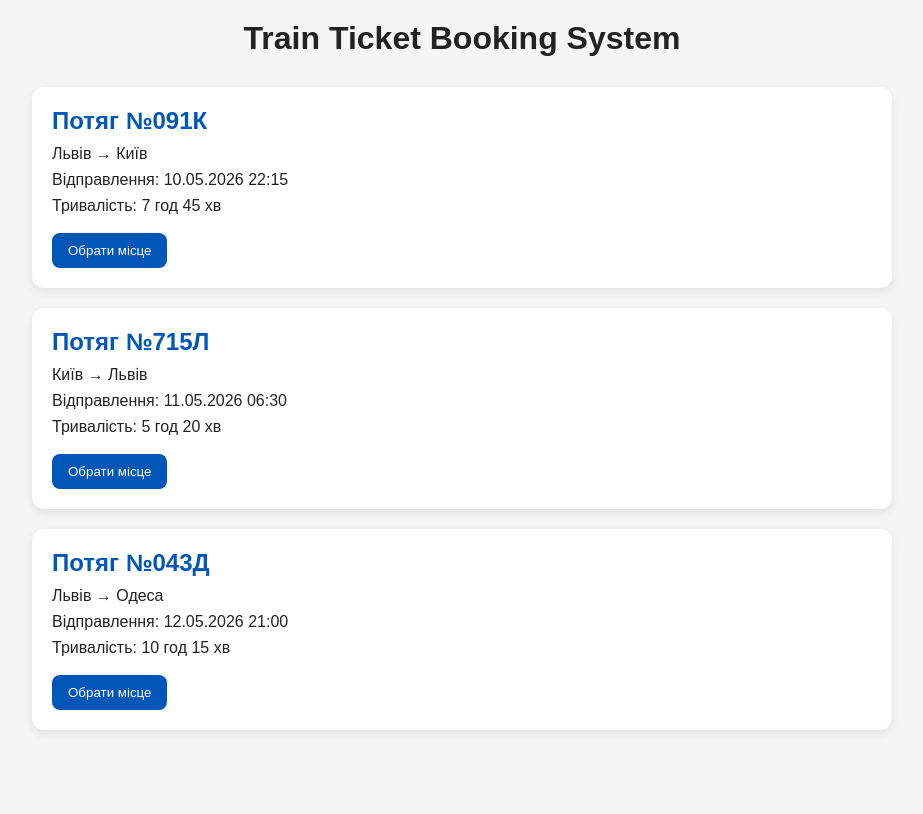
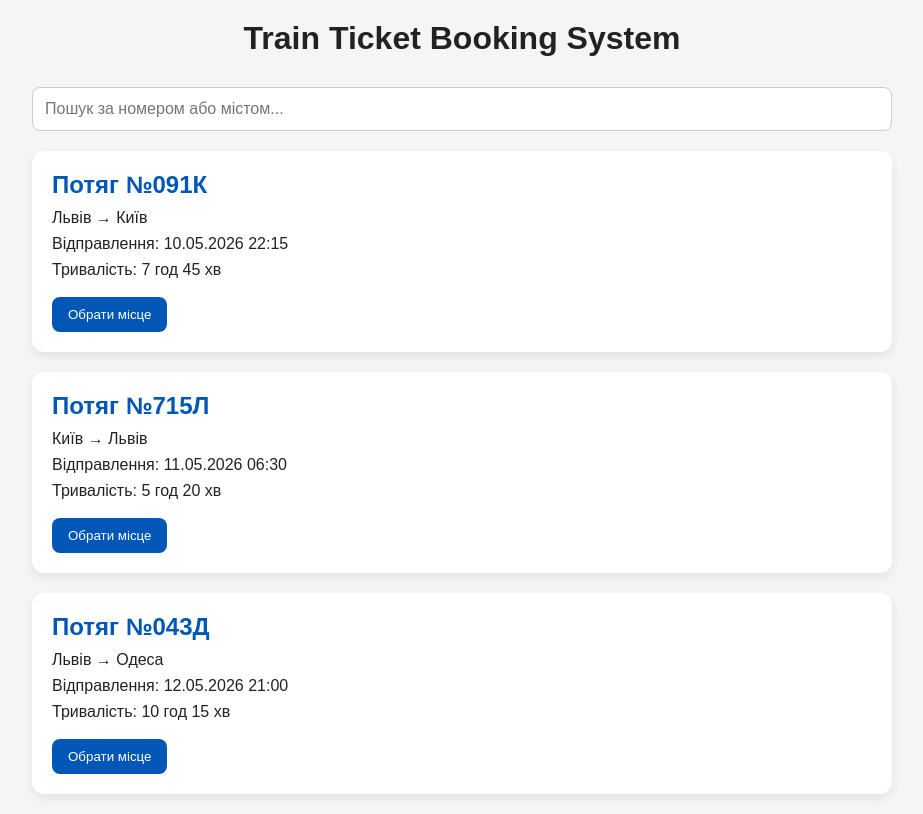
Before and after one commit to Krypton867/Lab_9-10, a React (Vite) app: page / in a window 1280 px wide. Shown: the whole page, without its empty margins (178-1101 px from the left). Built offline with nearby package versions, Linux system fonts and the light colour scheme.

Commit message:
Add search and filtering for trains

```diff
--- a/src/App.css
+++ b/src/App.css
@@ -57,3 +57,12 @@ h1 {
 .train-card button:hover {
   background: #003f88;
 }
+
+.search-input {
+  width: 100%;
+  padding: 12px;
+  margin-bottom: 20px;
+  border: 1px solid #ccc;
+  border-radius: 8px;
+  font-size: 16px;
+}
--- a/src/components/TrainList.jsx
+++ b/src/components/TrainList.jsx
@@ -1,12 +1,41 @@
+import { useState } from "react";
 import TrainCard from "./TrainCard";
 import trains from "../data/trains";
 
 function TrainList() {
+  const [search, setSearch] = useState("");
+
+  const filteredTrains = trains.filter((train) => {
+    const query = search.toLowerCase();
+
+    return (
+      train.number.toLowerCase().includes(query) ||
+      train.from.toLowerCase().includes(query) ||
+      train.to.toLowerCase().includes(query)
+    );
+  });
+
   return (
-    <div className="train-list">
-      {trains.map((train) => (
-        <TrainCard key={train.id} train={train} />
-      ))}
+    <div>
+      {/* Пошук */}
+      <input
+        type="text"
+        placeholder="Пошук за номером або містом..."
+        value={search}
+        onChange={(e) => setSearch(e.target.value)}
+        className="search-input"
+      />
+
+      {/* Список */}
+      <div className="train-list">
+        {filteredTrains.length > 0 ? (
+          filteredTrains.map((train) => (
+            <TrainCard key={train.id} train={train} />
+          ))
+        ) : (
+          <p>Рейсів не знайдено</p>
+        )}
+      </div>
     </div>
   );
 }
```
